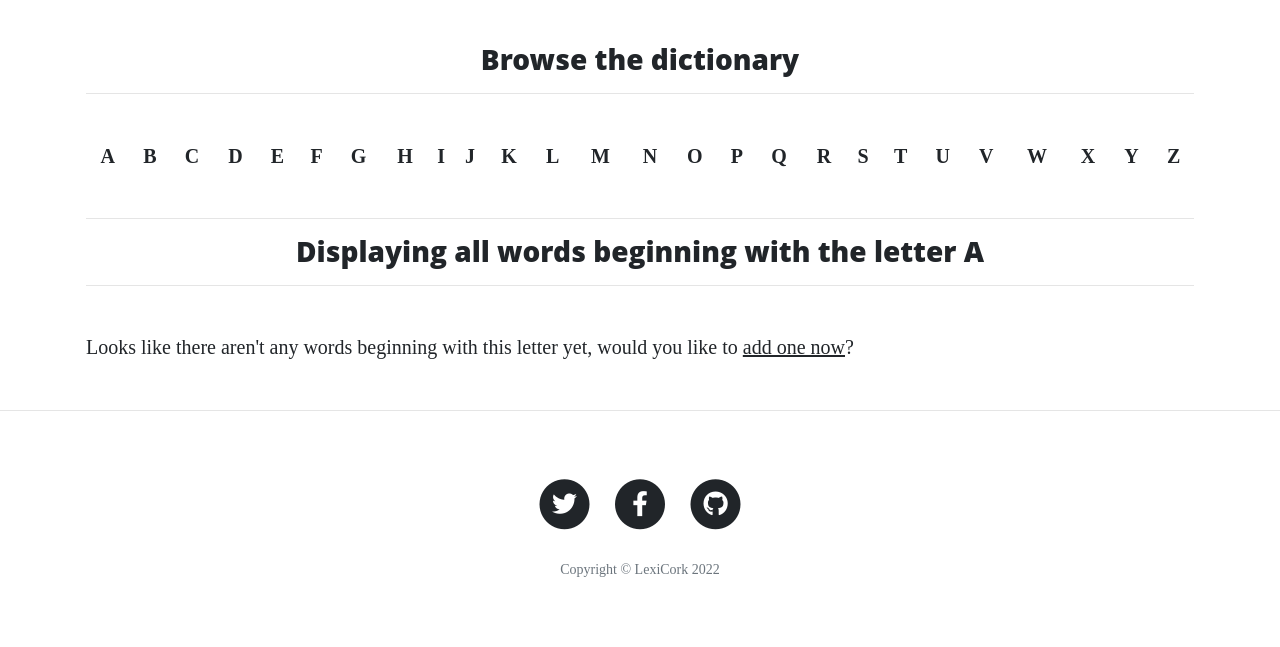
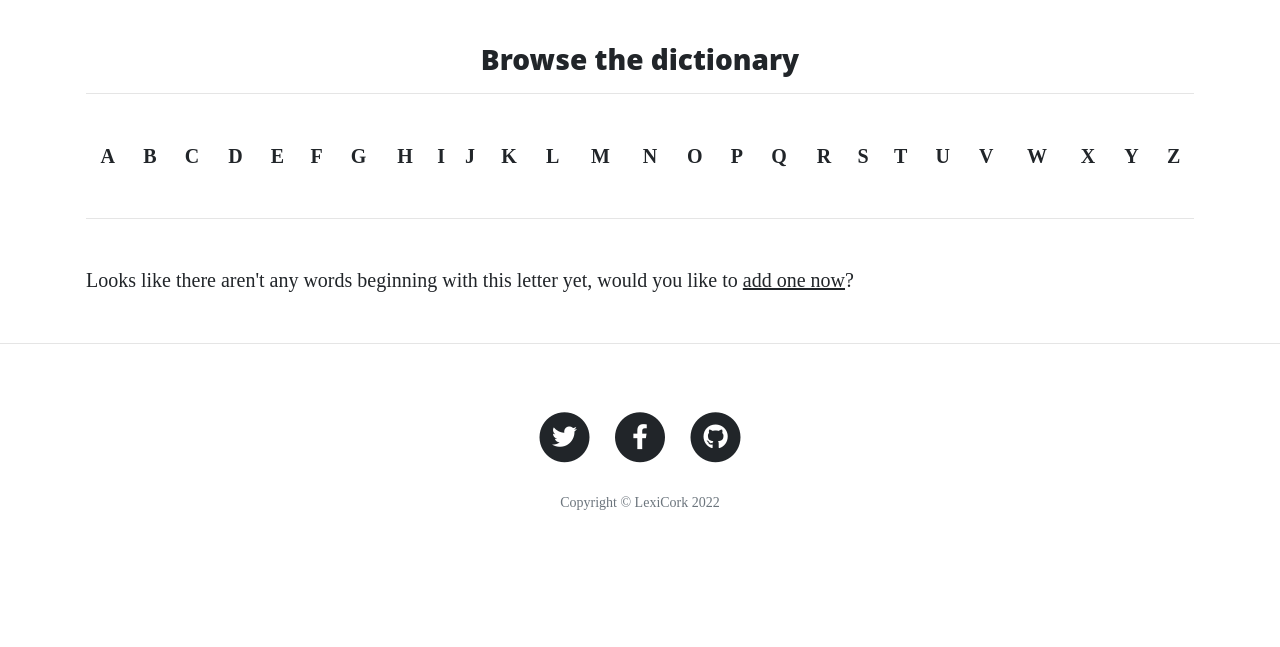
Before and after one commit to Code-Institute-Submissions/MaggieWalsh-LexiCorkResub, a Flask app: page /alphabet/A in a window 1280 px wide. Shown: the part 545-1192 px from the top of the page. After the commit the page ends 1055 px from the top, so only its background shows below. Run offline with Flask 2, Linux system fonts and the light colour scheme; data that the repository does not hold is empty; some libraries are stand-ins or nearby versions.

Commit message:
Remove cumbersome header for alphabet pages

```diff
--- a/templates/alphabet.html
+++ b/templates/alphabet.html
@@ -11,8 +11,6 @@
             {% endfor %}
         </tr>
     </table>
-    <hr />
-    <h3 class="col-lg-12 col-md-12 text-center">Displaying all words beginning with the letter {{ page_title }}</h3>
     <hr />
     <!-- Card Deck to Display Words -->
     <div class="card-deck">
```
